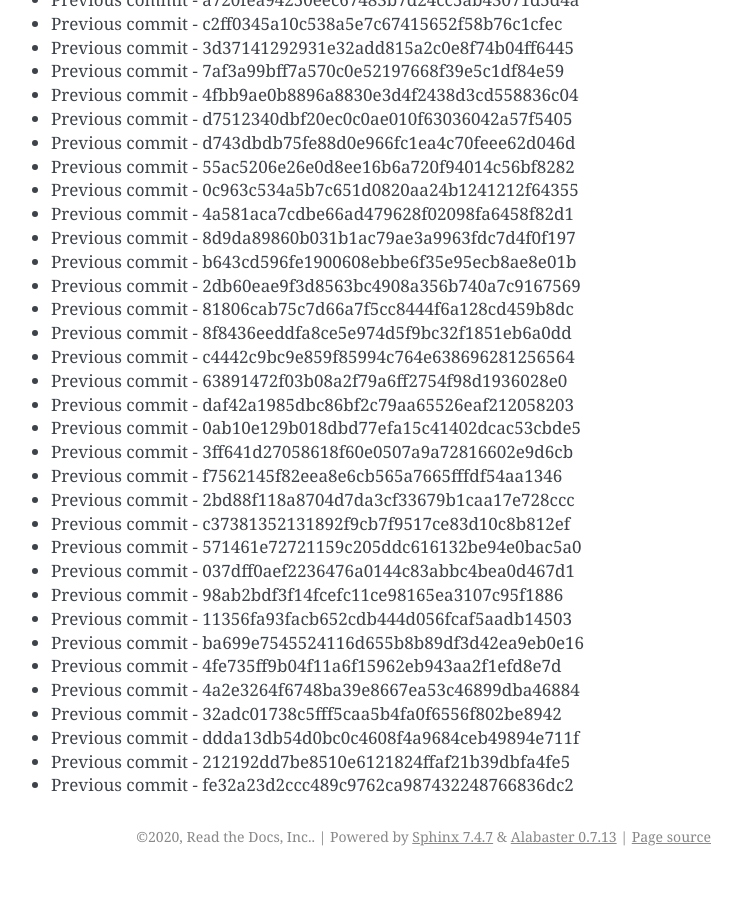
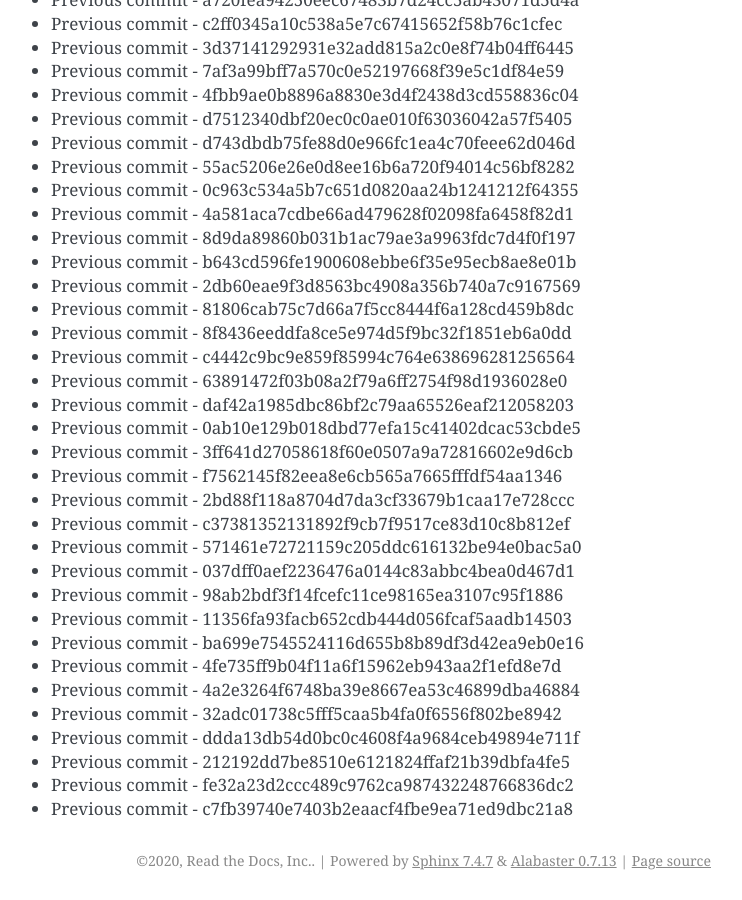
Before and after one commit to readthedocs/rtd-git-stresstest, a Sphinx documentation site: the page built from docs/updates.rst, in a window 1280 px wide and 900 px high, scrolled down 63622 px. Shown: the whole window, without its empty margins (399-1141 px from the left). Built offline with Sphinx 7.4.7, drawn with Linux system fonts in a browser that asks for light colours; before the commit the page ends 64498 px from its top, so only the background shows below that.

Commit message:
Generating commit from previous: c7fb39740e7403b2eaacf4fbe9ea71ed9dbc21a8

```diff
--- a/docs/updates.rst
+++ b/docs/updates.rst
@@ -2705,3 +2705,4 @@ It can be tested for any performance characteristics.
 * Previous commit - ddda13db54d0bc0c4608f4a9684ceb49894e711f
 * Previous commit - 212192dd7be8510e6121824ffaf21b39dbfa4fe5
 * Previous commit - fe32a23d2ccc489c9762ca987432248766836dc2
+* Previous commit - c7fb39740e7403b2eaacf4fbe9ea71ed9dbc21a8
```
